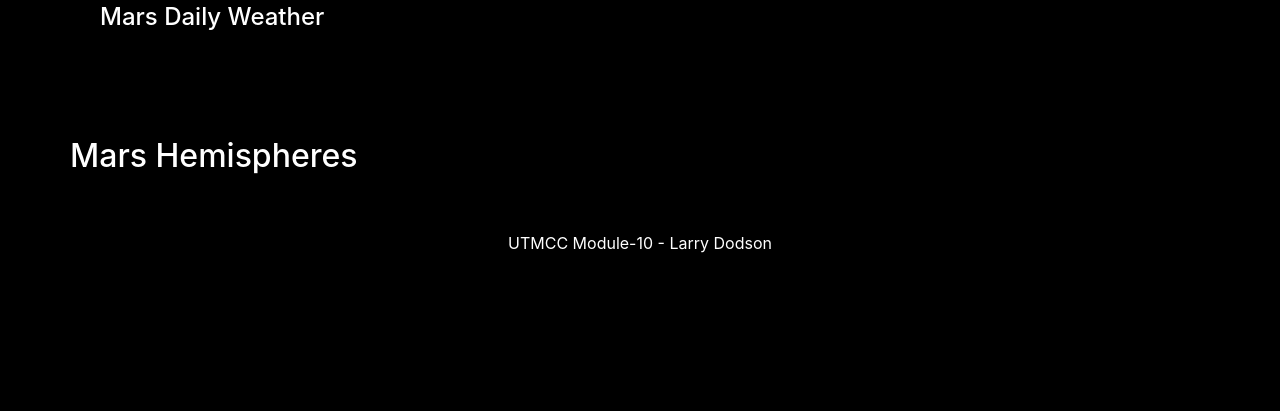
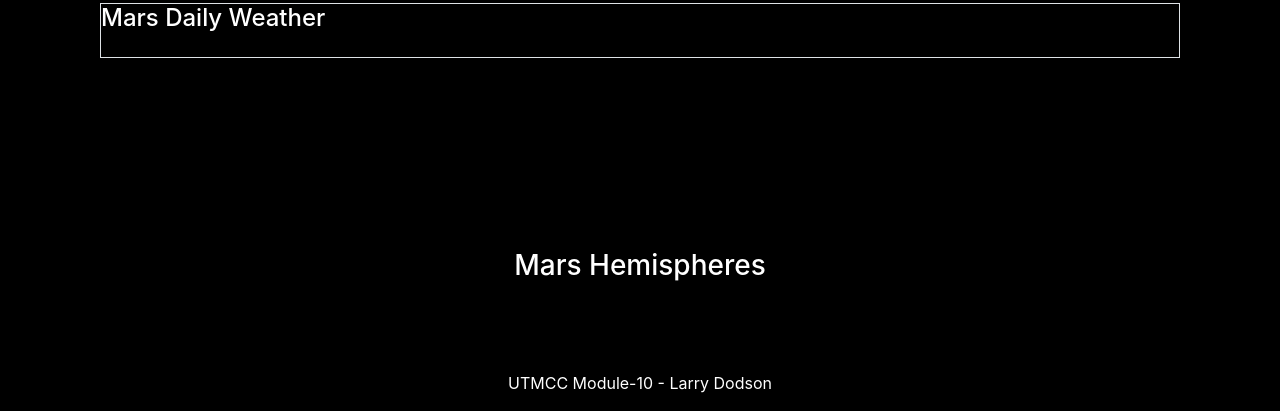
Before and after one commit to larrydodson/Mission-to-Mars, a Flask app: page / in a window 1280 px wide. Shown: the part 732-1143 px from the top of the page. Before the commit the page ends 985 px from the top, so only its background shows below. Run offline with Flask 2, Linux system fonts and the light colour scheme; data that the repository does not hold is empty; parts of the project's set-up code (start-up, migrations or seed data) failed here and were passed over; some libraries are stand-ins or nearby versions.

Commit message:
Add files via upload

```diff
--- a/templates/index.html
+++ b/templates/index.html
@@ -9,6 +9,8 @@
     <!-- <link rel="stylesheet" href="https://maxcdn.bootstrapcdn.com/bootstrap/3.3.7/css/bootstrap.min.css" /> -->
     <!-- Bootstrap CSS -->
     <link rel="stylesheet" href="https://maxcdn.bootstrapcdn.com/bootstrap/4.0.0/css/bootstrap.min.css" integrity="sha384-Gn5384xqQ1aoWXA+058RXPxPg6fy4IWvTNh0E263XmFcJlSAwiGgFAW/dAiS6JXm" crossorigin="anonymous">
+    <!-- CSS only -->
+    <link rel="stylesheet" href="https://stackpath.bootstrapcdn.com/bootstrap/4.4.1/css/bootstrap.min.css" integrity="sha384-Vkoo8x4CGsO3+Hhxv8T/Q5PaXtkKtu6ug5TOeNV6gBiFeWPGFN9MuhOf23Q9Ifjh" crossorigin="anonymous">
 
 </head>
 
@@ -47,8 +49,8 @@
             <!-- Mars Facts -->
             <div class="col-md-4">
                 <div class="row" id="mars-facts">
-                    <div class="table-responsive">
-                        <table class="table table-striped table-bordered table-hover">
+                    <div class="table-responsive text-white table-striped table-bordered table-hover " style="background-color:gray;">
+                        <table class="table ">
                             <h4>Mars Facts</h4>
                             {{ mars.facts | safe }}
                         </table>
@@ -58,46 +60,51 @@
         </div>
         <br>
         <!-- Mars Weather -->
-        <div class="col-md">
-            <div class="table-responsive">
-                <table class="table table-striped table-bordered table-hover">
+        <div class="col-md ">
+            <div class="table-responsive text-white table-striped table-bordered table-hover ">
+                <table class="table ">
                     <h4>Mars Daily Weather</h4>
                     {{ mars.weather | safe }}
                 </table>
             </div>
         </div>
 
-        <br> <br>
+        <br>
         <!-- Mars Hemispheres -->
         <hr>
-        <div class="row" id="mars-hemispheres">
-            <div class="page-header">
-                <h2 class="text-center">Mars Hemispheres</h2>
-            </div>
-            {% for hemisphere in mars.hemisphere_image_urls %}
-            <div class="col-md-6">
-                <div class="thumbnail">
-                    <img src="{{mars.hemispheres.img_url | default('static/images/error.png', true)}}" alt="...">
-                    <div class="caption">
-                        <h3>{{mars.hemispheres.title}}</h3>
+        <h3 style="padding-top: 50px; margin-top: 100px; text-align: center; ">Mars Hemispheres</h3>
+        <div class="card-deck ">
+            <hr>
+            <div class="col-md-12 ">
+                <!--                 <div class="row " id="mars-hemispheres ">  -->
+                <!--                     <div class="page-header ">  -->
+                <!--                         <h2 class="text-center ">Mars Hemispheres</h2>  -->
+                <!--                     </div>  -->
+
+                {% for hemisphere in mars.hemispheres %}
+                <div class="col-md-4 ">
+                    <img src="{{hemisphere.img_url | default( 'static/images/error.png', true)}} " style="max-width:80%; max-height: auto;" alt="hemisphere ">
+                    <div class="caption ">
+                        <h3>{{hemisphere.title}}</h3>
                     </div>
                 </div>
+                {% endfor %}
             </div>
-            {% endfor %}
         </div>
+    </div>
     </div>
 
     <!-- Optional JavaScript -->
-    <script src="https://code.jquery.com/jquery-3.2.1.slim.min.js" integrity="sha384-KJ3o2DKtIkvYIK3UENzmM7KCkRr/rE9/Qpg6aAZGJwFDMVNA/GpGFF93hXpG5KkN" crossorigin="anonymous"></script>
-    <script src="https://cdnjs.cloudflare.com/ajax/libs/popper.js/1.12.9/umd/popper.min.js" integrity="sha384-ApNbgh9B+Y1QKtv3Rn7W3mgPxhU9K/ScQsAP7hUibX39j7fakFPskvXusvfa0b4Q" crossorigin="anonymous"></script>
-    <script src="https://maxcdn.bootstrapcdn.com/bootstrap/4.0.0/js/bootstrap.min.js" integrity="sha384-JZR6Spejh4U02d8jOt6vLEHfe/JQGiRRSQQxSfFWpi1MquVdAyjUar5+76PVCmYl" crossorigin="anonymous"></script>
+    <script src="https://code.jquery.com/jquery-3.2.1.slim.min.js " integrity="sha384-KJ3o2DKtIkvYIK3UENzmM7KCkRr/rE9/Qpg6aAZGJwFDMVNA/GpGFF93hXpG5KkN " crossorigin="anonymous "></script>
+    <script src="https://cdnjs.cloudflare.com/ajax/libs/popper.js/1.12.9/umd/popper.min.js " integrity="sha384-ApNbgh9B+Y1QKtv3Rn7W3mgPxhU9K/ScQsAP7hUibX39j7fakFPskvXusvfa0b4Q " crossorigin="anonymous "></script>
+    <script src="https://maxcdn.bootstrapcdn.com/bootstrap/4.0.0/js/bootstrap.min.js " integrity="sha384-JZR6Spejh4U02d8jOt6vLEHfe/JQGiRRSQQxSfFWpi1MquVdAyjUar5+76PVCmYl " crossorigin="anonymous "></script>
 
 </body>
 <br>
-<footer class="container mt-4">
-    <div class="row">
-        <div class="col">
-            <p class="text-center">UTMCC Module-10 - Larry Dodson </p>
+<footer class="container mt-4 ">
+    <div class="row ">
+        <div class="col ">
+            <p class="text-center ">UTMCC Module-10 - Larry Dodson </p>
         </div>
     </div>
 </footer>
```
